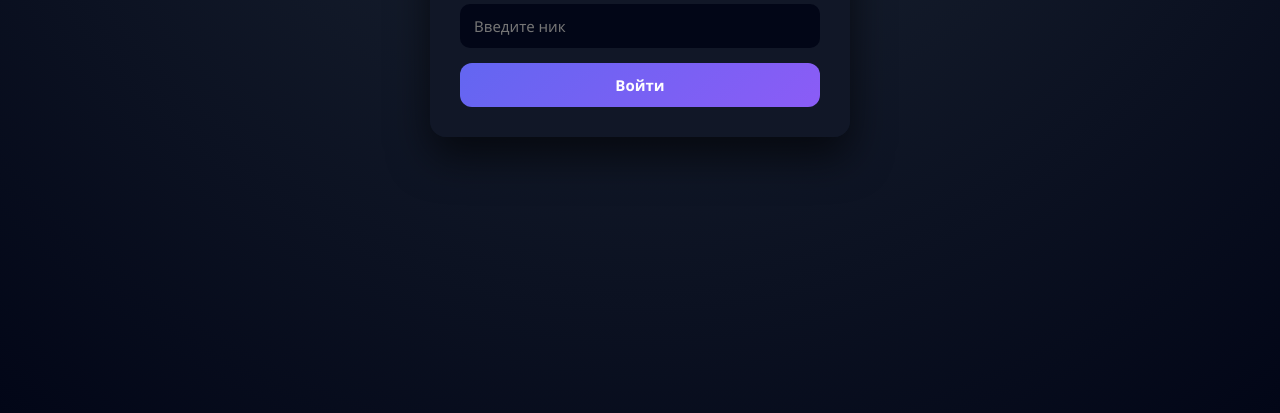
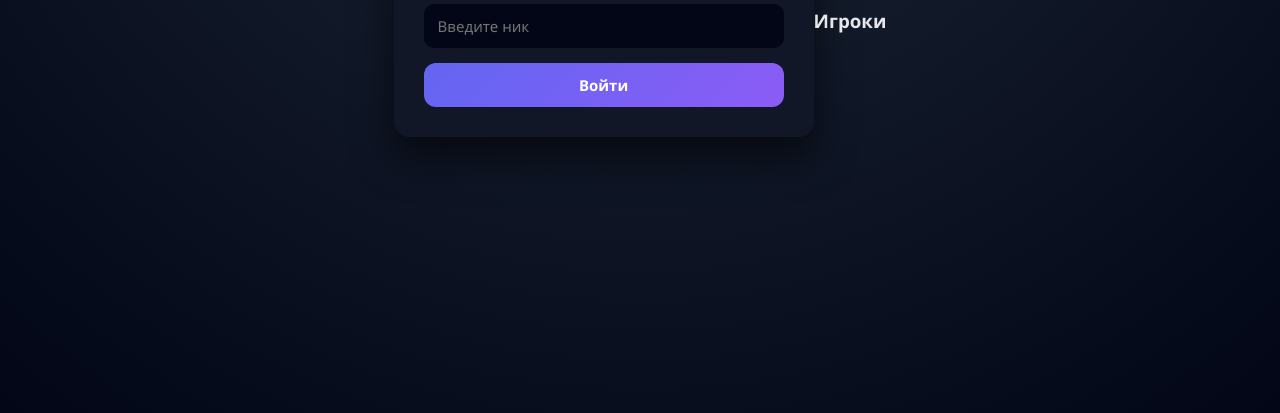
Before and after one commit to timillxxx-coder/spy, a website: page public/index.html in a window 1280 px wide. Shown: the part 387-800 px from the top of the page. Drawn offline with Linux system fonts and the light colour scheme.

Commit message:
Update index.html

```diff
--- a/public/index.html
+++ b/public/index.html
@@ -73,6 +73,11 @@ pre { background:#020617; border-radius:10px; padding:15px; white-space:pre-wrap
     <pre id="result"></pre>
 </div>
 
+<div class="players">
+    <h3>Игроки</h3>
+    <ul id="gamePlayers"></ul>
+</div>
+
 <script src="script.js"></script>
 
 </body>
```
